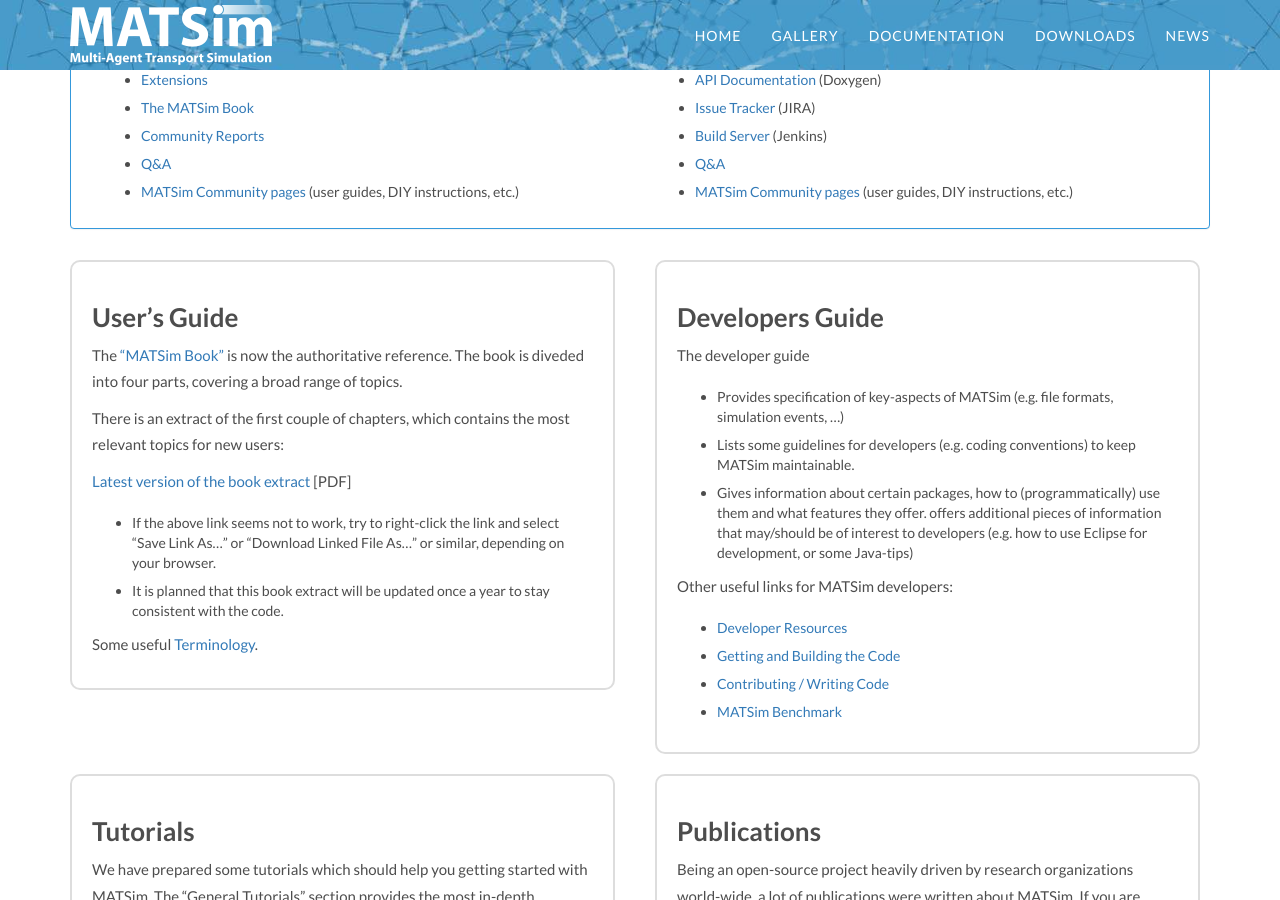
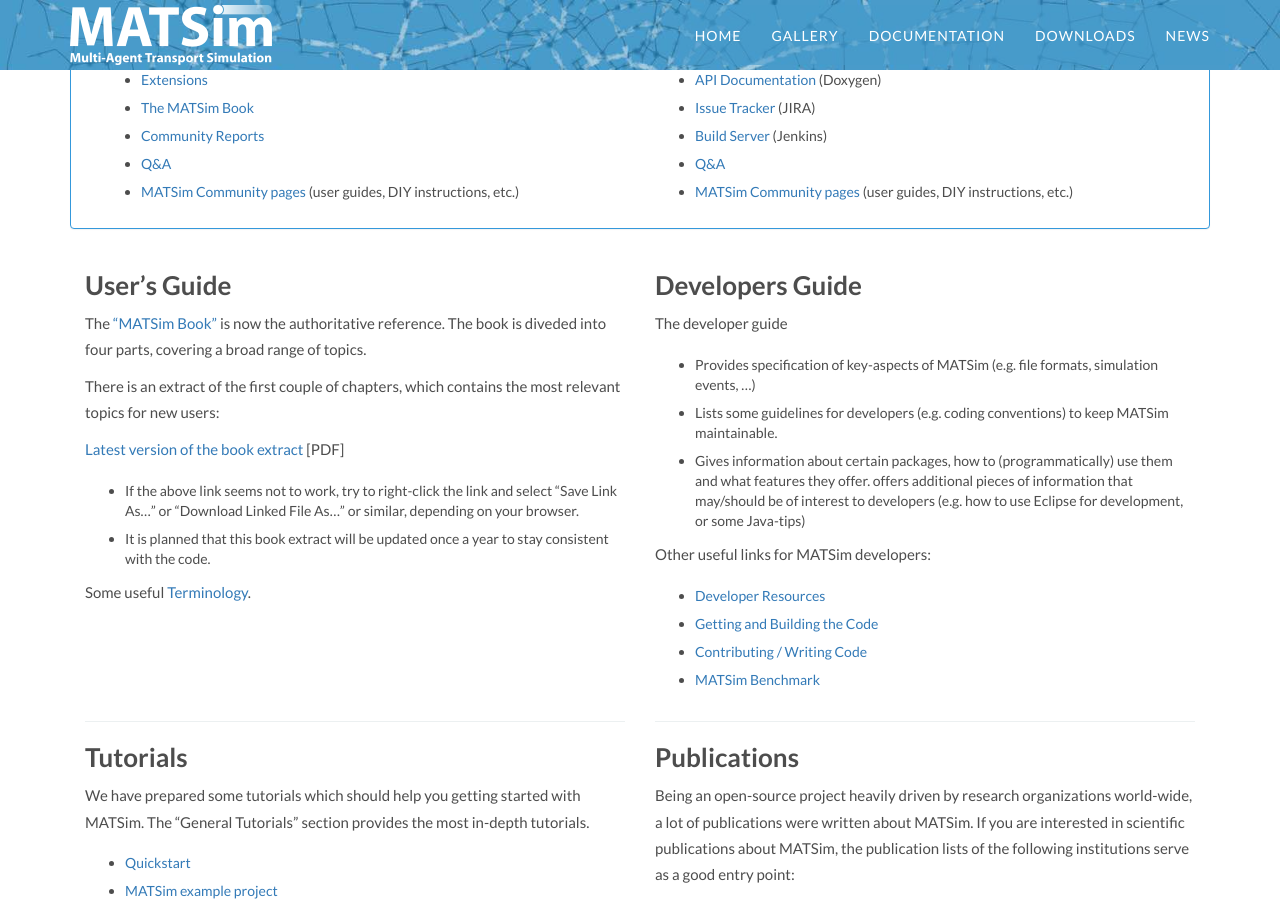
Before and after one commit to matsim-org/jekyll-website, a Jekyll site: the page built from docs/index.md, in a window 1280 px wide and 900 px high, scrolled down 301 px. Built offline with Jekyll 4.4.1, drawn with Linux system fonts in a browser that asks for light colours; some web fonts are replaced.

Commit message:
try fewer boxes on the main docs page

```diff
--- a/docs/index.md
+++ b/docs/index.md
@@ -40,12 +40,7 @@
 
 
 <!-- ------------------------------------------- -->
-
-<div class="row">
-
-<div class="col-md-6">
-<div class="infobox" markdown="1">
-
+<div class="col-md-6" markdown="1">
 
 ### User's Guide
 
@@ -61,12 +56,10 @@
 Some useful [Terminology](/docs/userguide/terminology).
 
 </div>
-</div>
 
 <!-- ------------------------------------------- -->
 
-<div class="col-md-6">
-<div class="infobox" markdown="1">
+<div class="col-md-6" markdown="1">
 
 ### Developers Guide
 
@@ -85,12 +78,11 @@
 - [MATSim Benchmark](http://matsim.org/benchmark)
 
 </div>
-</div>
 
 <!-- ------------------------------------------- -->
-<div class="col-md-6">
-<div class="infobox" markdown="1">
+<div class="col-md-6" markdown="1">
 
+---
 ### Tutorials
 
 We have prepared some tutorials which should help you getting started with MATSim. The "General Tutorials" section provides the most in-depth tutorials.
@@ -102,13 +94,11 @@
 - [Simulation of public transport](https://matsim.atlassian.net/wiki/display/MATPUB/Transit+Tutorial)
 
 </div>
-</div>
 
 <!-- ------------------------------------------- -->
-<div class="col-md-6">
-<div class="infobox" markdown="1">
+<div class="col-md-6" markdown="1">
 
-
+---
 ### Publications
 
 Being an open-source project heavily driven by research organizations world-wide, a lot of publications were written about MATSim. If you are interested in scientific publications about MATSim, the publication lists of the following institutions serve as a good entry point:
@@ -119,19 +109,14 @@
   - in particular the [working paper series](http://www.ivt.ethz.ch/vpl/publications/reports)
 
 </div>
-</div>
 
 
 <!-- ------------------------------------------- -->
-<div class="col-md-6">
-<div class="infobox" markdown="1">
+<div class="col-md-6" markdown="1">
 
-
+---
 ### Old Website
 
 Some links on third-party sites may refer to content that no longer exists on this website. You might have a look at the [archived, old website](http://archive.matsim.org/) and see if the content is still available there.
 
 </div>
-<div>
-
-</div>
```
